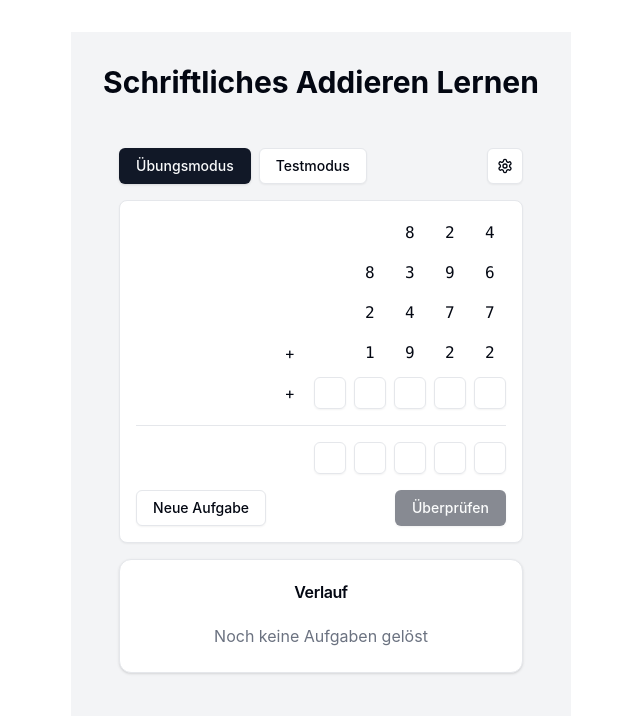
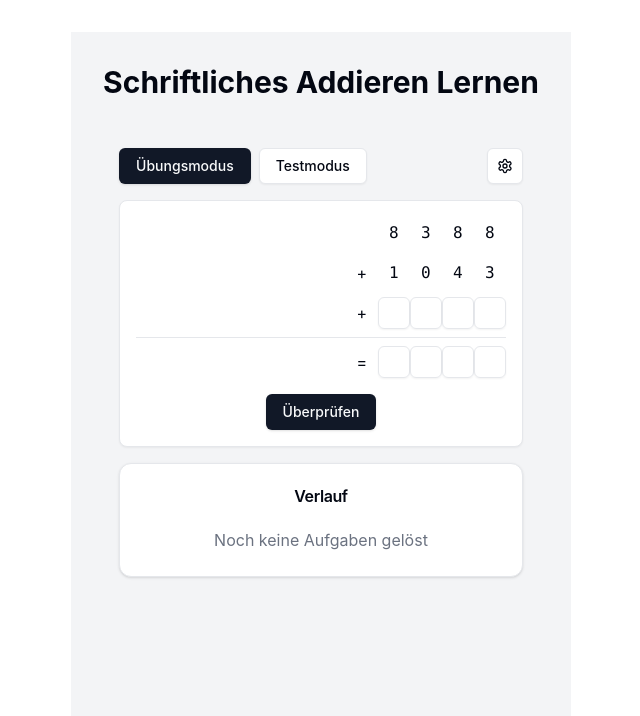
Before and after one commit to hanofzelbri/calculation-trainer, a React (Vite) app: page / in a window 1280 px wide. Shown: the top 716 px of the page, without its empty margins (319-959 px from the left). Built offline with nearby package versions, Linux system fonts and the light colour scheme.

Commit message:
Add subtraction

```diff
--- a/src/components/Calculator.tsx
+++ b/src/components/Calculator.tsx
@@ -18,6 +18,7 @@ const Calculator: React.FC = () => {
         currentMode,
         testStarted,
         settings,
+        currentOperation,
         setMode,
         setSettings,
         startNewTask,
@@ -30,6 +31,7 @@ const Calculator: React.FC = () => {
     const [feedback, setFeedback] = useState<string>('');
     const answerRefs = useRef<(HTMLInputElement | null)[]>([]);
     const [settingsOpen, setSettingsOpen] = useState(false);
+    const [settingsChanged, setSettingsChanged] = useState(false);
 
     useEffect(() => {
         setCarries(Array(maxDigits).fill(''));
@@ -41,7 +43,7 @@ const Calculator: React.FC = () => {
         if (currentMode === 'practice' && currentNumbers.length === 0) {
             startNewTask();
         }
-    }, [currentMode]);
+    }, [currentMode, currentNumbers.length, startNewTask]);
 
     const handleCarryInput = (index: number, value: string) => {
         const newCarries = [...carries];
@@ -69,6 +71,7 @@ const Calculator: React.FC = () => {
             startNewTask();
             setCarries(Array(maxDigits).fill(''));
             setAnswer(Array(maxDigits).fill(''));
+            answerRefs.current[0]?.focus();
         }
     };
 
@@ -91,6 +94,19 @@ const Calculator: React.FC = () => {
     const handleRestartTest = () => {
         setMode('test');
         startTest();
+    };
+
+    const handleSettingsChange = (newSettings: Partial<typeof settings>) => {
+        setSettings(newSettings);
+        setSettingsChanged(true);
+    };
+
+    const handleSettingsDialogChange = (open: boolean) => {
+        setSettingsOpen(open);
+        if (!open && settingsChanged && currentMode === 'practice') {
+            startNewTask();
+            setSettingsChanged(false);
+        }
     };
 
     return (
@@ -121,7 +137,7 @@ const Calculator: React.FC = () => {
                         </>
                     )}
                 </div>
-                <Dialog open={settingsOpen} onOpenChange={setSettingsOpen}>
+                <Dialog open={settingsOpen} onOpenChange={handleSettingsDialogChange}>
                     <DialogTrigger asChild>
                         <Button
                             variant="outline"
@@ -138,22 +154,95 @@ const Calculator: React.FC = () => {
                         </DialogHeader>
                         <div className="space-y-4 py-4">
                             <div className="space-y-2">
-                                <Label htmlFor="maxNumber">Maximale Zahl</Label>
+                                <Label>Rechenoperationen</Label>
+                                <div className="flex flex-col space-y-4">
+                                    <div className="space-y-2">
+                                        <label className="flex items-center space-x-2">
+                                            <input
+                                                type="checkbox"
+                                                checked={settings.addition.enabled}
+                                                onChange={(e) => handleSettingsChange({
+                                                    addition: { ...settings.addition, enabled: e.target.checked }
+                                                })}
+                                                className="w-4 h-4"
+                                            />
+                                            <span>Addition (+)</span>
+                                        </label>
+                                        {settings.addition.enabled && (
+                                            <div className="ml-6 space-y-4">
+                                                <div>
+                                                    <Label htmlFor="additionMaxNumber">Maximale Zahl</Label>
                                                     <Input
-                                    id="maxNumber"
+                                                        id="additionMaxNumber"
                                                         type="number"
-                                    value={settings.maxNumber}
-                                    onChange={(e: { target: { value: string; }; }) => setSettings({ maxNumber: parseInt(e.target.value) })}
+                                                        min={1}
+                                                        value={settings.addition.maxNumber}
+                                                        onChange={(e) => handleSettingsChange({
+                                                            addition: { ...settings.addition, maxNumber: parseInt(e.target.value) }
+                                                        })}
+                                                        className="mt-1"
                                                     />
                                                 </div>
+                                                <div>
+                                                    <Label htmlFor="additionNumberCount">Anzahl der Zahlen</Label>
+                                                    <Input
+                                                        id="additionNumberCount"
+                                                        type="number"
+                                                        min={2}
+                                                        value={settings.addition.numberCount}
+                                                        onChange={(e) => handleSettingsChange({
+                                                            addition: { ...settings.addition, numberCount: parseInt(e.target.value) }
+                                                        })}
+                                                        className="mt-1"
+                                                    />
+                                                </div>
+                                            </div>
+                                        )}
+                                    </div>
                                     <div className="space-y-2">
-                                <Label htmlFor="numberCount">Anzahl der Zahlen</Label>
+                                        <label className="flex items-center space-x-2">
+                                            <input
+                                                type="checkbox"
+                                                checked={settings.subtraction.enabled}
+                                                onChange={(e) => handleSettingsChange({
+                                                    subtraction: { ...settings.subtraction, enabled: e.target.checked }
+                                                })}
+                                                className="w-4 h-4"
+                                            />
+                                            <span>Subtraktion (-)</span>
+                                        </label>
+                                        {settings.subtraction.enabled && (
+                                            <div className="ml-6 space-y-4">
+                                                <div>
+                                                    <Label htmlFor="subtractionMaxNumber">Maximale Zahl</Label>
                                                     <Input
-                                    id="numberCount"
+                                                        id="subtractionMaxNumber"
                                                         type="number"
-                                    value={settings.numberCount}
-                                    onChange={(e: { target: { value: string; }; }) => setSettings({ numberCount: parseInt(e.target.value) })}
+                                                        min={1}
+                                                        value={settings.subtraction.maxNumber}
+                                                        onChange={(e) => handleSettingsChange({
+                                                            subtraction: { ...settings.subtraction, maxNumber: parseInt(e.target.value) }
+                                                        })}
+                                                        className="mt-1"
                                                     />
+                                                </div>
+                                                <div>
+                                                    <Label htmlFor="subtractionNumberCount">Anzahl der Zahlen</Label>
+                                                    <Input
+                                                        id="subtractionNumberCount"
+                                                        type="number"
+                                                        min={2}
+                                                        value={settings.subtraction.numberCount}
+                                                        onChange={(e) => handleSettingsChange({
+                                                            subtraction: { ...settings.subtraction, numberCount: parseInt(e.target.value) }
+                                                        })}
+                                                        className="mt-1"
+                                                    />
+                                                </div>
+                                            </div>
+                                        )}
+                                    </div>
+                                </div>
                             </div>
                             {currentMode === 'test' && (
                                 <div className="space-y-2">
@@ -162,7 +251,7 @@ const Calculator: React.FC = () => {
                                         id="testDuration"
                                         type="number"
                                         value={settings.testDuration}
-                                        onChange={(e: { target: { value: string; }; }) => setSettings({ testDuration: parseInt(e.target.value) })}
+                                        onChange={(e) => handleSettingsChange({ testDuration: parseInt(e.target.value) })}
                                     />
                                 </div>
                             )}
@@ -186,68 +275,67 @@ const Calculator: React.FC = () => {
 
             {(currentMode === 'practice' || testStarted) && (
                 <div className="calculation-area bg-white p-4 rounded-lg border shadow-sm space-y-4">
-                    <div className="numbers-row space-y-2">
-                        {currentNumbers.map((num, i) => (
-                            <div key={`number-${i}`} className="flex justify-end space-x-2">
-                                {i === currentNumbers.length - 1 && (
+                    <div className="flex flex-col items-end space-y-2">
+                        {currentNumbers.map((number, index) => (
+                            <div key={index} className="flex items-center">
                                 <div className="w-8 h-8 flex items-center justify-center">
-                                        +
+                                    {index === currentNumbers.length - 1 && currentOperation}
                                 </div>
-                                )}
-                                {String(num).padStart(maxDigits, ' ').split('').map((digit, j) => (
-                                    <div key={`digit-${i}-${j}`} className="w-8 h-8 flex items-center justify-center font-mono">
-                                        {digit !== ' ' ? digit : ''}
+                                <div className="flex">
+                                    {Array.from({ length: maxDigits - String(number).length }, (_, i) => (
+                                        <div key={i} className="w-8 h-8 flex items-center justify-center font-mono" />
+                                    ))}
+                                    {String(number).split('').map((digit, digitIndex) => (
+                                        <div key={digitIndex} className="w-8 h-8 flex items-center justify-center font-mono">
+                                            {digit}
                                         </div>
                                     ))}
                                 </div>
+                            </div>
                         ))}
 
-                        <div className="carries-row flex justify-end space-x-2">
+                        <div className="flex items-center">
                             <div className="w-8 h-8 flex items-center justify-center">
-                                +
+                                {currentOperation}
                             </div>
+                            <div className="flex">
                                 {carries.map((carry, index) => (
                                     <Input
                                         key={`carry-${index}`}
                                         type="text"
                                         value={carry}
-                                    onChange={(e: { target: { value: string; }; }) => handleCarryInput(index, e.target.value)}
-                                    className="w-8 h-8 text-center p-0"
+                                        onChange={(e) => handleCarryInput(index, e.target.value)}
+                                        className="w-8 h-8 text-center p-0 font-mono"
                                         maxLength={1}
                                     />
                                 ))}
                             </div>
                         </div>
 
-                    <Separator />
+                        <Separator className="my-2" />
 
-                    <div className="answer-row flex justify-end space-x-2">
+                        <div className="flex items-center">
+                            <div className="w-8 h-8 flex items-center justify-center">
+                                =
+                            </div>
+                            <div className="flex">
                                 {answer.map((digit, index) => (
                                     <Input
                                         key={`answer-${index}`}
-                                ref={(el: HTMLInputElement | null) => answerRefs.current[index] = el}
                                         type="text"
                                         value={digit}
-                                onChange={(e: { target: { value: string; }; }) => handleAnswerInput(index, e.target.value)}
-                                className="w-8 h-8 text-center p-0"
+                                        onChange={(e) => handleAnswerInput(index, e.target.value)}
+                                        className="w-8 h-8 text-center p-0 font-mono"
                                         maxLength={1}
+                                        ref={(el) => answerRefs.current[index] = el}
                                     />
                                 ))}
                             </div>
-                    <div className="flex justify-end items-center">
-                        {currentMode === 'practice' && (
-                            <Button
-                                variant="outline"
-                                onClick={startNewTask}
-                                className="mr-auto"
-                            >
-                                Neue Aufgabe
-                            </Button>
-                        )}
-                        <Button
-                            onClick={handleCheck}
-                            disabled={answer.some(digit => digit === '')}
-                        >
+                        </div>
+                    </div>
+
+                    <div className="flex justify-center mt-4">
+                        <Button onClick={handleCheck}>
                             Überprüfen
                         </Button>
                     </div>
--- a/src/store/gameStore.ts
+++ b/src/store/gameStore.ts
@@ -16,7 +16,9 @@ interface GameStore extends GameState {
     addToHistory: (entry: HistoryEntry) => void;
 }
 
-const getRandomNumber = (max: number) => Math.floor(Math.random() * max) + 1;
+const getRandomNumber = (max: number) => {
+    return Math.floor(Math.random() * max) + 1;
+};
 
 export const useGameStore = create<GameStore>((set, get) => ({
     // Initial state
@@ -28,21 +30,30 @@ export const useGameStore = create<GameStore>((set, get) => ({
     score: 0,
     taskStartTime: null,
     testStarted: false,
-    testStartTime: null as number | null,
+    testStartTime: null,
     correctAnswersInTest: 0,
     showResultPopup: false,
     showSettings: false,
     history: [],
+    currentOperation: '+',
 
     // Settings
     settings: {
-        maxNumber: 10000,
-        numberCount: 4,
+        addition: {
+            enabled: true,
+            maxNumber: 10000,
+            numberCount: 2
+        },
+        subtraction: {
+            enabled: false,
+            maxNumber: 10000,
+            numberCount: 2
+        },
         testDuration: 5,
     },
 
     // Actions
-    setMode: (mode) => {
+    setMode: (mode: GameMode) => {
         set({
             currentMode: mode,
             testStarted: false,
@@ -61,9 +72,25 @@ export const useGameStore = create<GameStore>((set, get) => ({
         }
     },
 
-    setSettings: (newSettings) => set((state) => ({
-        settings: { ...state.settings, ...newSettings }
-    })),
+    setSettings: (newSettings: Partial<Settings>) => {
+        const currentSettings = get().settings;
+        const validatedSettings = { ...currentSettings, ...newSettings };
+
+        // Ensure minimum of 2 numbers
+        if (validatedSettings.addition.numberCount < 2) {
+            validatedSettings.addition.numberCount = 2;
+        }
+        if (validatedSettings.subtraction.numberCount < 2) {
+            validatedSettings.subtraction.numberCount = 2;
+        }
+
+        // Ensure at least one operation is enabled
+        if (!validatedSettings.addition.enabled && !validatedSettings.subtraction.enabled) {
+            validatedSettings.addition.enabled = true;
+        }
+
+        set({ settings: validatedSettings });
+    },
 
     startNewTask: () => {
         const { settings, currentMode, testStarted } = get();
@@ -73,32 +100,56 @@ export const useGameStore = create<GameStore>((set, get) => ({
             return;
         }
 
-        const numbers = Array(settings.numberCount)
-            .fill(0)
-            .map(() => getRandomNumber(settings.maxNumber));
+        // Select random operation from enabled operations
+        const operations: ('+' | '-')[] = [];
+        if (settings.addition.enabled) operations.push('+');
+        if (settings.subtraction.enabled) operations.push('-');
+        const operation = operations[Math.floor(Math.random() * operations.length)];
 
-        const answer = numbers.reduce((sum, num) => sum + num, 0);
+        // Get the operation settings
+        const operationSettings = operation === '+' ? settings.addition : settings.subtraction;
+
+        let numbers;
+        if (operation === '-') {
+            // Generate first number
+            const firstNumber = Math.floor(Math.random() * operationSettings.maxNumber) + 1;
+            // Generate remaining numbers that are smaller than the first number
+            const remainingNumbers = Array(operationSettings.numberCount - 1)
+                .fill(0)
+                .map(() => Math.floor(Math.random() * firstNumber));
+            numbers = [firstNumber, ...remainingNumbers];
+        } else {
+            numbers = Array(operationSettings.numberCount)
+                .fill(0)
+                .map(() => Math.floor(Math.random() * operationSettings.maxNumber) + 1);
+        }
+
+        const answer = operation === '+'
+            ? numbers.reduce((sum, num) => sum + num, 0)
+            : numbers.reduce((diff, num, idx) => idx === 0 ? num : diff - num, 0);
+
         const maxDigits = Math.max(
             ...numbers.map(num => String(num).length),
-            String(answer).length
+            String(Math.abs(answer)).length
         );
 
         set({
             currentNumbers: numbers,
             correctAnswer: answer,
             maxDigits,
+            currentOperation: operation,
             taskStartTime: (currentMode === 'practice' || (currentMode === 'test' && testStarted)) ? Date.now() : null,
         });
     },
 
-    checkAnswer: (answer) => {
-        const { correctAnswer, currentNumbers, taskStartTime, currentMode, testStarted, settings } = get();
+    checkAnswer: (answer: number) => {
+        const { correctAnswer, currentNumbers, taskStartTime, currentMode, testStarted, settings, currentOperation } = get();
         const isCorrect = answer === correctAnswer;
 
         if (isCorrect) {
             // Add to history when answer is correct
             const timeTaken = taskStartTime ? Date.now() - taskStartTime : 0;
-            const task = currentNumbers.join(' + ') + ' = ' + correctAnswer;
+            const task = currentNumbers.join(` ${currentOperation} `) + ' = ' + correctAnswer;
             get().addToHistory({
                 task,
                 isCorrect: true,
@@ -129,7 +180,7 @@ export const useGameStore = create<GameStore>((set, get) => ({
         return isCorrect;
     },
 
-    updateScore: (points) => set((state) => ({ score: state.score + points })),
+    updateScore: (points: number) => set((state) => ({ score: state.score + points })),
 
     resetHearts: () => set({ hearts: 3 }),
 
@@ -166,7 +217,7 @@ export const useGameStore = create<GameStore>((set, get) => ({
         testStartTime: null
     })),
 
-    addToHistory: (entry) => set((state) => ({
+    addToHistory: (entry: HistoryEntry) => set((state) => ({
         history: [entry, ...(state.history || [])].slice(0, 10) // Keep last 10 entries
     })),
 }));
--- a/src/types/index.ts
+++ b/src/types/index.ts
@@ -19,10 +19,17 @@ export interface GameState {
     correctAnswersInTest: number;
     showResultPopup: boolean;
     history: HistoryEntry[];
+    currentOperation: '+' | '-';
+}
+
+export interface OperationSettings {
+    enabled: boolean;
+    maxNumber: number;
+    numberCount: number;
 }
 
 export interface Settings {
-    maxNumber: number;
-    numberCount: number;
+    addition: OperationSettings;
+    subtraction: OperationSettings;
     testDuration: number;
 }
```
Lines whose indentation alone changed are shown as unchanged.
